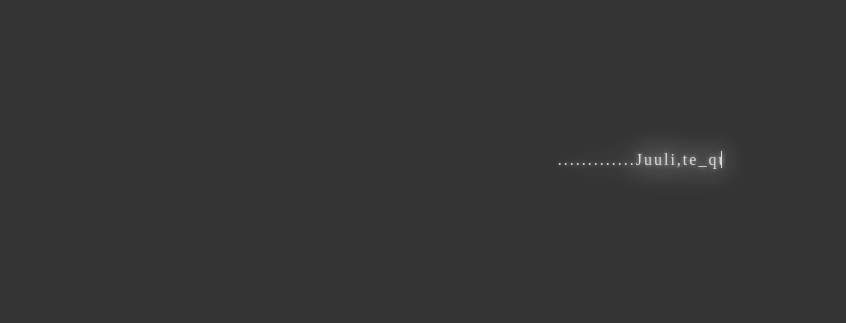
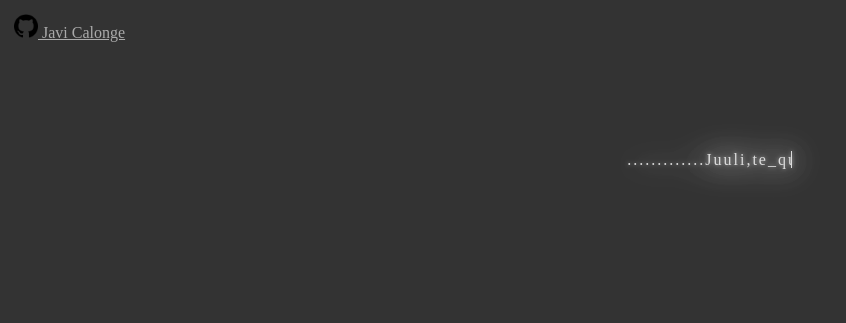
Before and after one commit to JaviCalonge/Typewriter-Effect, a plain HTML site: page index.html in a window 1280 px wide. Shown: the whole page, without its empty margins (0-846 px from the left). Drawn offline with Linux system fonts and the light colour scheme.

Commit message:
Añadir enlace Github

```diff
--- a/index.html
+++ b/index.html
@@ -11,6 +11,11 @@
 
 <body>
 
+  <a class="enlace" href="https://github.com/JaviCalonge" target="_blank" rel="noopener noreferrer">
+    <img src="github.png" alt="Icono Github" width="24">
+    <span>Javi Calonge</span>
+  </a>
+
   <div class="text-container">
 
     <p class="text">.............Juuli,te_quiero...♥ </p>
--- a/style.css
+++ b/style.css
@@ -3,6 +3,12 @@ body {
   background-color: #333;
   display: flex;
 }
+
+.enlace {
+  color: #aaa;
+  margin: 14px;
+}
+
 
 .text-container {
   display: flex;
```
Also changed, not shown: github.png (added).
